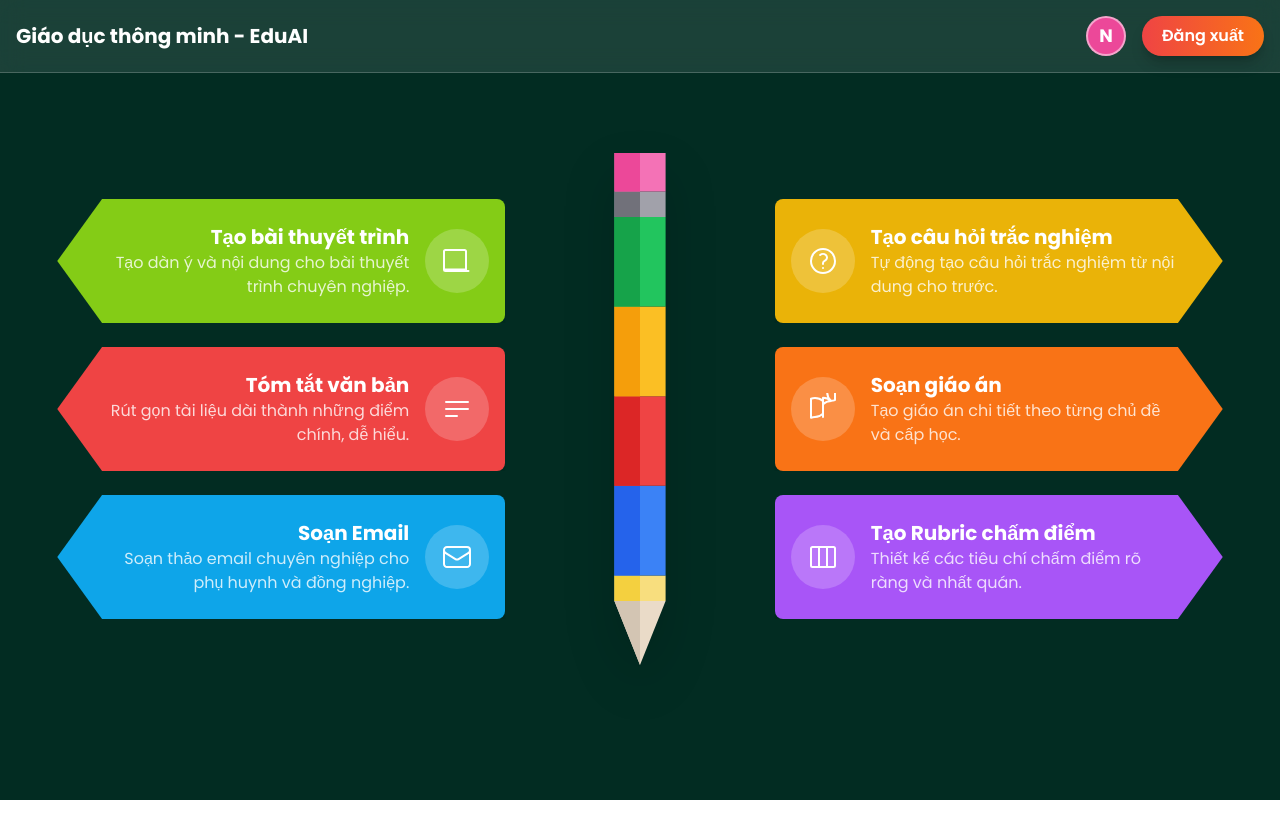
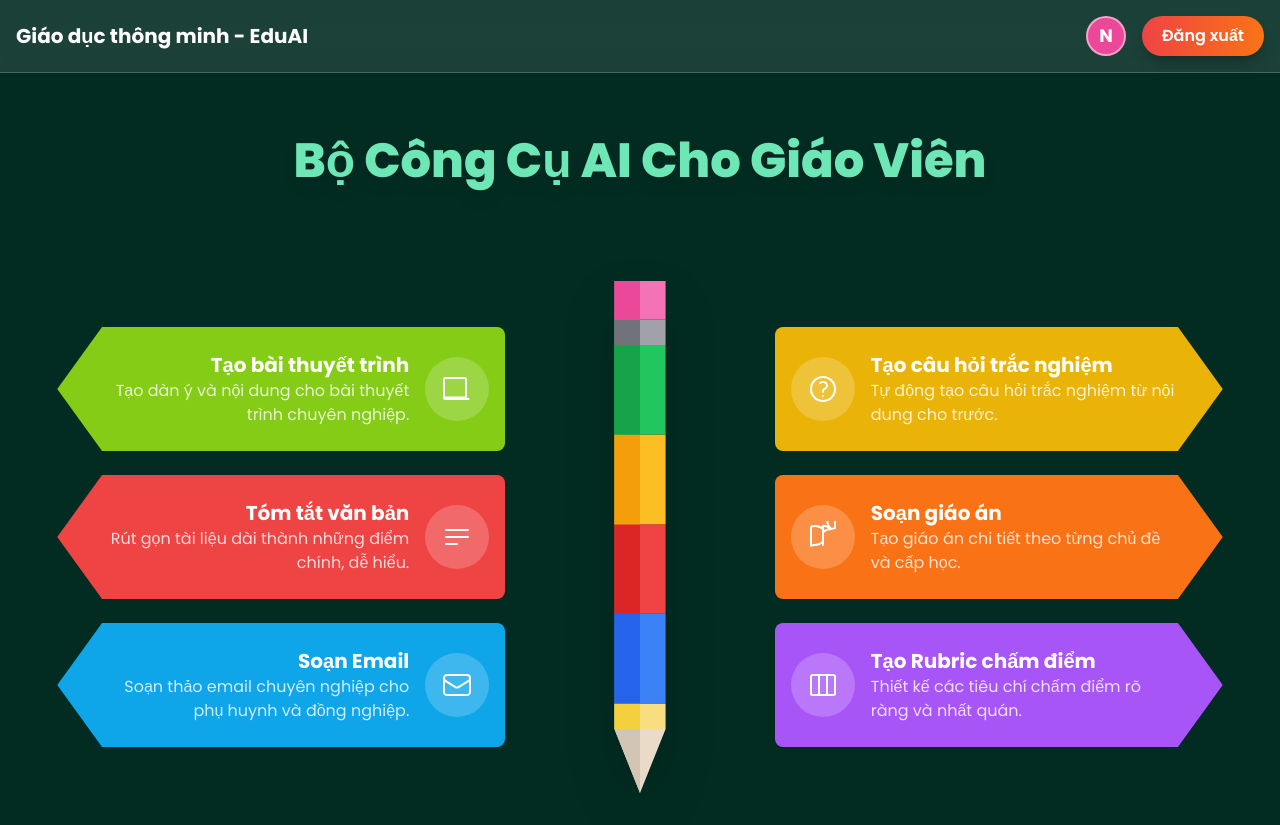
Before and after one commit to umbalasigaqq/kho1, a React (Vite) app: page / in a window 1280 px wide. Both pictures are taken after a click on the button "Đăng nhập với Google". Before the commit the page ends 800 px from the top, so only its background shows below. Built offline with nearby package versions, Linux system fonts and the light colour scheme.

Commit message:
Update App.tsx

```diff
--- a/App.tsx
+++ b/App.tsx
@@ -88,6 +88,9 @@ const App: React.FC = () => {
     <div className="bg-emerald-950 min-h-screen text-white bg-gradient-radial from-emerald-800 to-emerald-950 overflow-x-hidden">
       <Header />
       <main className="container mx-auto p-4 sm:p-8 flex flex-col items-center">
+        <h2 className="text-4xl sm:text-5xl font-extrabold text-center mt-8 mb-12 text-emerald-300 drop-shadow-lg">
+            Bộ Công Cụ AI Cho Giáo Viên
+        </h2>
         <div className="w-full flex flex-col lg:flex-row justify-center items-center gap-6 lg:gap-4 mt-12">
             <div className="w-full lg:w-2/5 flex flex-col gap-6 items-center lg:items-end">
                 {leftFeatures.map((feature) => (
```
